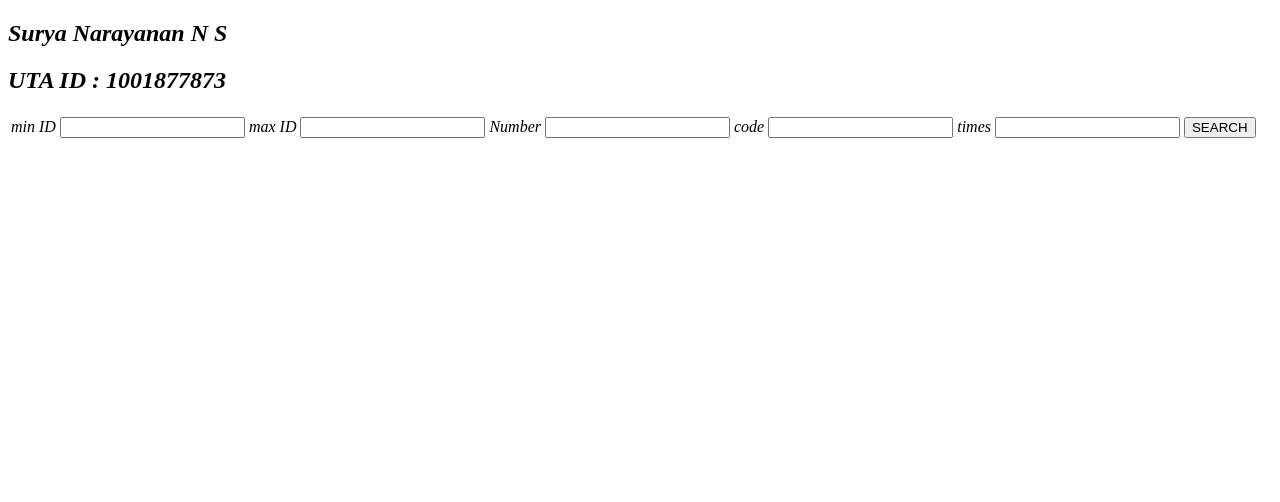
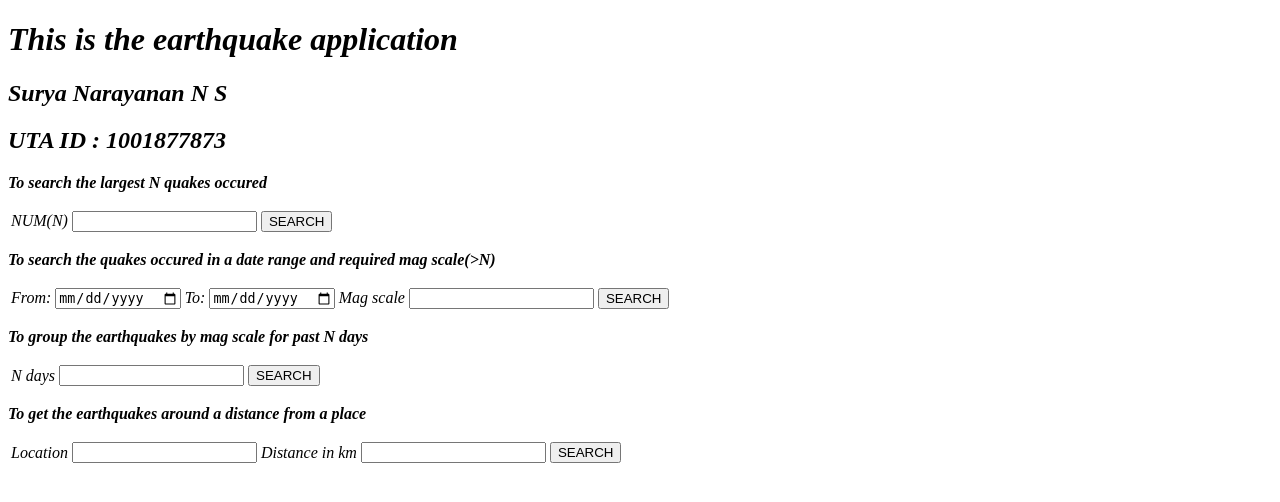
Before and after one commit to nssn96/earthquake3, a Flask app: page / in a window 1280 px wide. Shown: the top 502 px of the page. Run offline with Flask 2, Linux system fonts and the light colour scheme.

Commit message:
Restoring to the final version

```diff
--- a/app.py
+++ b/app.py
@@ -78,40 +78,17 @@ def allData():
 mainQuery = "Select * from earthquake "
 #1
 def largestN(fields):
+    query=mainQuery
+    dbConnect()
+    cursor = conn.cursor()
+    for key,value in fields.items():
+        query+="order by mag desc LIMIT 0,"+value
+        #query+="where mag > "+value+" order by mag desc"
+    print(query)
 
-    for i in range(int(fields['times'])):
-
-        #query="select Name,id from ni where id>="+fields['id1']+" and id<="+fields['id2']+" order by id desc"
-        query1 = "select ni.id,Name,pwd,code from ni,di where ni.id>= "+fields['id1']+" and ni.id<= "+fields['id2']+" and ni.id=di.id order by id desc"
-        #query2="select ni.id,Name,pwd,code from ni,di where code="+fields['code']+" and ni.id=di.id order by id desc LIMIT 0,"+fields['limit']
-        dbConnect()
-        cursor = conn.cursor()
-        # for key,value in fields.items():
-        #     query+="order by mag desc LIMIT 0,"+value
-        #     #query+="where mag > "+value+" order by mag desc"
-        print(query1)
-
-
-        cursor.execute(query1)
-        res1 = cursor.fetchall()
-    return res1
-
-def largestN2(fields):
-    for i in range(int(fields['times'])):
-
-        #query="select Name,id from ni where id>="+fields['id1']+" and id<="+fields['id2']+" order by id desc"
-        #query1 = "select ni.id,Name,pwd,code from ni,di where ni.id>= "+fields['id1']+" and ni.id<= "+fields['id2']+" and ni.id=di.id order by id desc"
-        query2="select ni.id,Name,pwd,code from ni,di where code="+fields['code']+" and ni.id=di.id order by id desc LIMIT 0,"+fields['limit']
-        dbConnect()
-        cursor = conn.cursor()
-        # for key,value in fields.items():
-        #     query+="order by mag desc LIMIT 0,"+value
-        #     #query+="where mag > "+value+" order by mag desc"
-        #print(query1)
-        print(query2)
-        cursor.execute(query2)
-        res2 = cursor.fetchall()
-    return res2
+    cursor.execute(query)
+    res = cursor.fetchall()
+    return res
 #2
 def dateRange(fields):
     query=mainQuery
@@ -199,7 +176,6 @@ def index():
 @app.route('/largest',methods=['GET','POST'])
 def search():
     start = time.time()
-
     if request.method=='POST':
         dic={}
         r_key=''
@@ -212,29 +188,26 @@ def search():
         print(r_key)
 
         if dic:
-            # #cache hit--> then we can get from redis cache
-            # if r_cache.exists(r_key):
-            #     print('Present in cache')
-            #     result = eval(r_cache.get(r_key).decode("utf-8"))
-            # #cache miss--> if not in redis cache,then DB call and add new one to redis cache
-            # else:
-            print('Not in cache')
-            result1=largestN(dic)
-            result2=largestN2(dic)
-            #r_cache.set(r_key,str(result))
-
-            #print(result)
+            #cache hit--> then we can get from redis cache
+            if r_cache.exists(r_key):
+                print('Present in cache')
+                result = eval(r_cache.get(r_key).decode("utf-8"))
+            #cache miss--> if not in redis cache,then DB call and add new one to redis cache
+            else:
+                print('Not in cache')
+                result=largestN(dic)
+                r_cache.set(r_key,str(result))
 
         else:
             result=[]
             flash('Please enter values in the field')
 
     else:
-        pass
+        result = allData()
 
     end = time.time()
     print(end-start)
-    return render_template('index.html', data=result1,data2=result2,time=end-start)
+    return render_template('index.html', data=result,time=end-start)
 
 @app.route('/date', methods=['GET','POST'])
 def date():
--- a/templates/index.html
+++ b/templates/index.html
@@ -8,46 +8,22 @@
     <title>Earthquake3 application</title>
 </head>
 <body>
-
+    <h1>This is the earthquake application</h1>
     <h2>Surya Narayanan N S</h2>
     <h2>UTA ID : 1001877873</h2>
 
+    <p><b>To search the largest N quakes occured</b></p>
     <form action="/largest" method="post">
         <table>
             <tr>
-                <td><label for ="id1">min ID </label></td>
-                <td><input type="text" id="id1" name="id1"></td>
-                <td><label for ="id2">max ID </label></td>
-                <td><input type="text" id="id2" name="id2"></td>
-
-                <td><label for ="limit">Number </label></td>
-                <td><input type="text" id="limit" name="limit"></td>
-                <td><label for ="code">code </label></td>
-                <td><input type="text" id="code" name="code"></td>
-
-                <td><label for ="times">times </label></td>
-                <td><input type="text" id="times" name="times"></td>
-
-
+                <td><label for ="num">NUM(N) </label></td>
+                <td><input type="text" id="Num" name="Num"></td>
                 <td><input type="submit" value="SEARCH"></td>
             </tr>
         </table>
     </form>
 
-    <!-- <form action="/largest" method="post">
-        <table>
-            <tr>
-                <td><label for ="limit">Number </label></td>
-                <td><input type="text" id="limit" name="limit"></td>
-                <td><label for ="code">code </label></td>
-                <td><input type="text" id="code" name="code"></td>
-
-                <td><input type="submit" value="SEARCH"></td>
-            </tr>
-        </table>
-    </form> -->
-
-    <!-- <p><b>To search the quakes occured in a date range and required mag scale(>N)</b></p>
+    <p><b>To search the quakes occured in a date range and required mag scale(>N)</b></p>
     <form action="/date" method="post">
         <table>
             <tr>
@@ -85,7 +61,7 @@
 
                 <td><input type="submit" value="SEARCH"></td>
             </tr>
-        </table>  -->
+        </table>
 
          <!-- <p><b>To get the lat long of a place</b></p>
     <form action="/latlong" method="post">
@@ -126,12 +102,28 @@
 <table border=1>
 
   <tr>
-      <th>ID</th>
-      <th>Name</th>
-      <th>pwd</th>
-      <th>code</th>
-
-
+      <th>time</th>
+      <th>latitude</th>
+      <th>longitude</th>
+      <th>depth</th>
+      <th>magnitude</th>
+      <th>magType</th>
+      <th>nst</th>
+      <th>gap</th>
+      <th>dmin</th>
+      <th>rms</th>
+      <th>net</th>
+      <th>id</th>
+      <th>updatedTime</th>
+      <th>place</th>
+      <th>type</th>
+      <th>horizontalError</th>
+      <th>depthError</th>
+      <th>magError</th>
+      <th>magNst</th>
+      <th>status</th>
+      <th>locationSource</th>
+      <th>magSource</th>
   </tr>
 
   {% for value in data %}
@@ -140,7 +132,24 @@
       <td>{{ value[1] }}</td>
       <td>{{ value[2] }}</td>
       <td>{{ value[3] }}</td>
-
+      <td>{{ value[4] }}</td>
+      <td>{{ value[5] }}</td>
+      <td>{{ value[6] }}</td>
+      <td>{{ value[7] }}</td>
+      <td>{{ value[8] }}</td>
+      <td>{{ value[9] }}</td>
+      <td>{{ value[10] }}</td>
+      <td>{{ value[11] }}</td>
+      <td>{{ value[12] }}</td>
+      <td>{{ value[13] }}</td>
+      <td>{{ value[14] }}</td>
+      <td>{{ value[15] }}</td>
+      <td>{{ value[16] }}</td>
+      <td>{{ value[17] }}</td>
+      <td>{{ value[18] }}</td>
+      <td>{{ value[19] }}</td>
+      <td>{{ value[20] }}</td>
+      <td>{{ value[21] }}</td>
   </tr>
 
 
@@ -161,37 +170,74 @@
 {% endwith %}
 
 {% endif %}
+<!----------------------------------------------------------------for the group data2--------->
+{% if data2 %}
 
-{% if data2 %}
+{% if time2%}
+<p>Time taken for the query to run : {{time2}} secs</p>
+{% endif %}
+
+<table border=1>
+    <tr>
+        <th>Magnitude_range</th>
+        <th>Number of occurences</th>
+    </tr>
+    {% for value in data2 %}
+    <tr>
+        <td>{{ value[0] }}</td>
+        <td>{{ value[1] }}</td>
+    </tr>
+
+    {% endfor %}
+</table>
+{% endif %}
+
+<!----------------------------------------------------------------for the distance data3-------->
+{% if data3 %}
+{% if time3%}
+<p>Time taken for the query to run : {{time3}} secs</p>
+{% endif %}
 
       <table border=1>
 
         <tr>
-      <th>ID</th>
-      <th>Name</th>
-      <th>pwd</th>
-      <th>code</th>
-
-
+            <th>time</th>
+            <th>latitude</th>
+            <th>longitude</th>
+            <th>depth</th>
+            <th>magnitude</th>
+            <th>magType</th>
+            <th>place</th>
+            <th>distance</th>
         </tr>
 
-  {% for value in data2 %}
+        {% for value in data3 %}
         <tr>
             <td>{{ value[0] }}</td>
             <td>{{ value[1] }}</td>
             <td>{{ value[2] }}</td>
             <td>{{ value[3] }}</td>
+            <td>{{ value[4] }}</td>
+            <td>{{ value[5] }}</td>
+            <td>{{ value[6] }}</td>
+            <td>{{ value[7] }}</td>
+        </tr>
+        {% endfor %}
 
-  </tr>
+    </table>
+
+        {% else %}
+
+        {% with msg = get_flashed_messages() %}
+        {% if msg %}
+           {% for info in msg %}
+              {{ info }}
+           {% endfor %}
+        {% endif %}
+     {% endwith %}
 
 
-
-  {% endfor %}
-
         {% endif %}
-
-
-</table>
 
 
 
```
Lines whose indentation alone changed are shown as unchanged.
